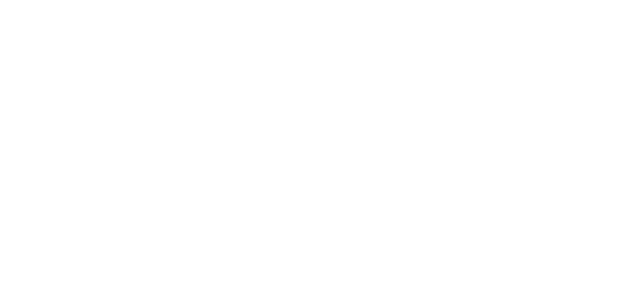
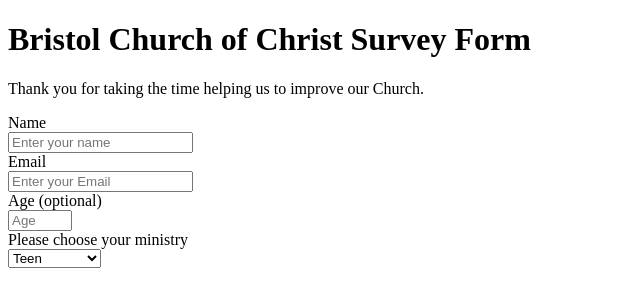
Before and after one commit to darwinvelasquez/freecodecamp-survey-form, a plain HTML site: page index.html in a window 1280 px wide. Shown: the whole page, without its empty margins (0-640 px from the left). Drawn offline with Linux system fonts and the light colour scheme.

Commit message:
update index.html

```diff
--- a/index.html
+++ b/index.html
@@ -4,9 +4,38 @@
   <meta charset="UTF-8">
   <meta http-equiv="X-UA-Compatible" content="IE=edge">
   <meta name="viewport" content="width=device-width, initial-scale=1.0">
-  <title>Document</title>
+  <title>Survey Form</title>
 </head>
 <body>
+    <div>
+      <h1 id="title">Bristol Church of Christ Survey Form</h1>
+      <p id="description">Thank you for taking the time helping us to improve our Church.</p>
+    </div>
+    <div>
+      <form id="survey-form">
+        <label for="name" id="name-label">Name</label><br>
+        <input type="text" id="name" name="name" placeholder="Enter your name" required><br>
 
+        <label for="email" id="email-label">Email</label><br>
+        <input type="email" id="email" name="email" placeholder="Enter your Email" required><br>
+
+        <label for="age" id="number-label">Age (optional)</label><br>
+        <input type="number" id="number" name="age" placeholder="Age" min="10" max="100"><br>
+
+        <label for="ministry">Please choose your ministry</label><br>
+        <select name="ministry" id="dropdown" placeholder="Choose your ministry">
+          <option>Teen</option>
+          <option>Campus</option>
+          <option>Singles</option>
+          <option>Married</option>
+          <option>Golden Age</option>
+        </select><br>
+
+
+      </form>
+    </div>
+
+  <footer></footer>
+  <script src="https://cdn.freecodecamp.org/testable-projects-fcc/v1/bundle.js"></script>
 </body>
 </html>
```
